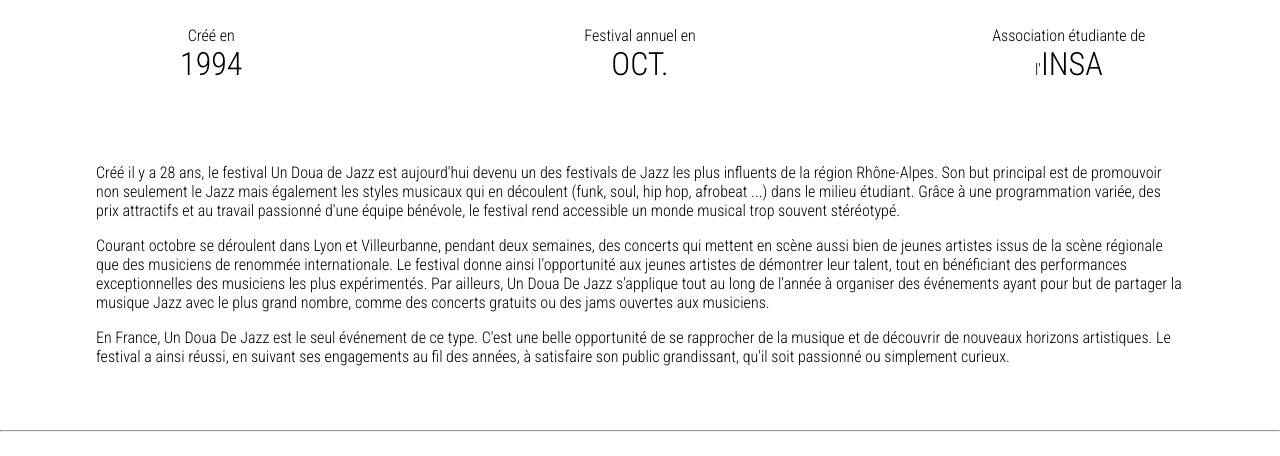
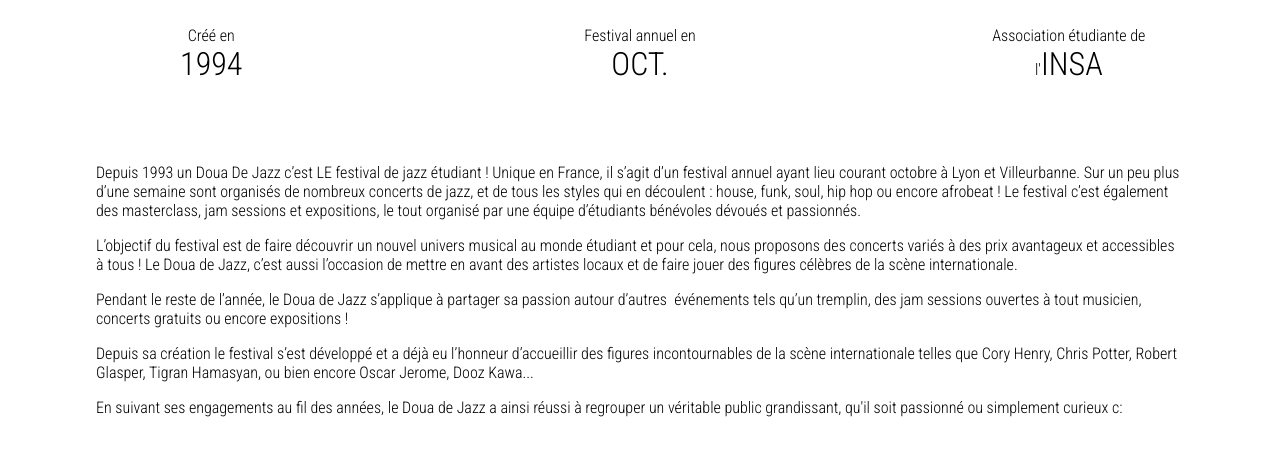
Before and after one commit to UnDouaDeJazz/Site, a React app in the folder un_doua_de_jazz/: page /#/about in a window 1280 px wide. Shown: the part 822-1278 px from the top of the page. Built offline with nearby package versions, Linux system fonts and the light colour scheme; a web font is replaced by a local one.

Commit message:
Changement festival, intro bénévoles

```diff
--- a/un_doua_de_jazz/src/components/About.js
+++ b/un_doua_de_jazz/src/components/About.js
@@ -21,9 +21,11 @@
 
             </div>
             <div id="aboutText">
-                <p>Créé il y a 28 ans, le festival Un Doua de Jazz est aujourd'hui devenu un des festivals de Jazz les plus influents de la région Rhône-Alpes. Son but principal est de promouvoir non seulement le Jazz mais également les styles musicaux qui en découlent (funk, soul, hip hop, afrobeat ...) dans le milieu étudiant. Grâce à une programmation variée, des prix attractifs et au travail passionné d'une équipe bénévole, le festival rend accessible un monde musical trop souvent stéréotypé.</p>
-                <p>Courant octobre se déroulent dans Lyon et Villeurbanne, pendant deux semaines, des concerts qui mettent en scène aussi bien de jeunes artistes issus de la scène régionale que des musiciens de renommée internationale. Le festival donne ainsi l'opportunité aux jeunes artistes de démontrer leur talent, tout en bénéficiant des performances exceptionnelles des musiciens les plus expérimentés. Par ailleurs, Un Doua De Jazz s'applique tout au long de l'année à organiser des événements ayant pour but de partager la musique Jazz avec le plus grand nombre, comme des concerts gratuits ou des jams ouvertes aux musiciens.</p>
-                <p>En France, Un Doua De Jazz est le seul événement de ce type. C'est une belle opportunité de se rapprocher de la musique et de découvrir de nouveaux horizons artistiques. Le festival a ainsi réussi, en suivant ses engagements au fil des années, à satisfaire son public grandissant, qu'il soit passionné ou simplement curieux.</p>
+                <p>Depuis 1993 un Doua De Jazz c’est LE festival de jazz étudiant ! Unique en France, il s’agit d’un festival annuel ayant lieu courant octobre à Lyon et Villeurbanne. Sur un peu plus d’une semaine sont organisés de nombreux concerts de jazz, et de tous les styles qui en découlent : house, funk, soul, hip hop ou encore afrobeat ! Le festival c’est également des masterclass, jam sessions et expositions, le tout organisé par une équipe d’étudiants bénévoles dévoués et passionnés.</p>
+                <p>L’objectif du festival est de faire découvrir un nouvel univers musical au monde étudiant et pour cela, nous proposons des concerts variés à des prix avantageux et accessibles à tous ! Le Doua de Jazz, c’est aussi l’occasion de mettre en avant des artistes locaux et de faire jouer des figures célèbres de la scène internationale.</p>
+                <p>Pendant le reste de l’année, le Doua de Jazz s’applique à partager sa passion autour d’autres  événements tels qu’un tremplin, des jam sessions ouvertes à tout musicien, concerts gratuits ou encore expositions !</p>
+                <p>Depuis sa création le festival s’est développé et a déjà eu l’honneur d’accueillir des figures incontournables de la scène internationale telles que Cory Henry, Chris Potter, Robert Glasper, Tigran Hamasyan, ou bien encore Oscar Jerome, Dooz Kawa...</p>
+                <p>En suivant ses engagements au fil des années, le Doua de Jazz a ainsi réussi à regrouper un véritable public grandissant, qu'il soit passionné ou simplement curieux c:</p>
             </div>
             <hr/>
 
--- a/un_doua_de_jazz/src/components/Benevole.css
+++ b/un_doua_de_jazz/src/components/Benevole.css
@@ -52,7 +52,7 @@
 #titre1{
     font-family: 'Roboto Condensed', sans-serif;
   font-weight: 400;
-  font-size: 1.8vw;
+  font-size: 2.2vw;
   margin-bottom:0vw;
 
 }
@@ -60,7 +60,7 @@
     font-family: 'Roboto Condensed', sans-serif;
   font-weight: 400;
 
-  font-size: 2.2vw;
+  font-size: 1.8vw;
   margin-top:0vw;
     margin-right:0vw;
    margin-left:0vw;
--- a/un_doua_de_jazz/src/components/Benevole.js
+++ b/un_doua_de_jazz/src/components/Benevole.js
@@ -18,8 +18,8 @@
 
             <div id="benevoleTexte">
             <div class="titre">
-        <h1><span id="titre1">Ça fait des mois que tu dis que tu veux entrer dans une asso, mais tu ne t'es jamais donné le temps ? </span>
-                <br/><br/><span id="titre2">Ça tombe bien, Un Doua De Jazz recrute !</span></h1>
+        <h1><span id="titre1">Un Doua De Jazz recrute !</span>
+                <br/><br/><span id="titre2">Rejoins l’aventure, découvre les coulisses et participe à l’organisation d’un festival unique en France !</span></h1>
                 </div>
 
                 <hr/>
```
